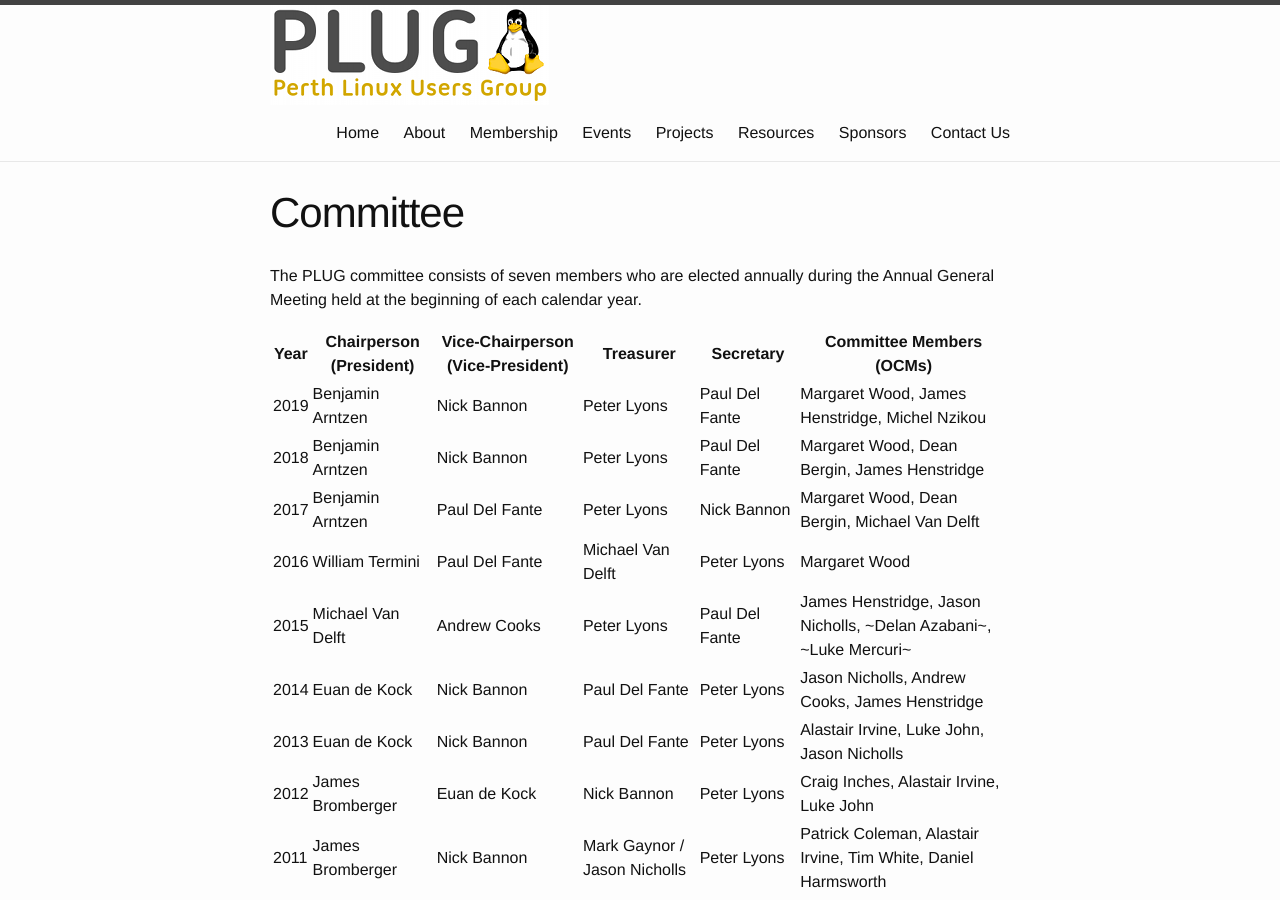
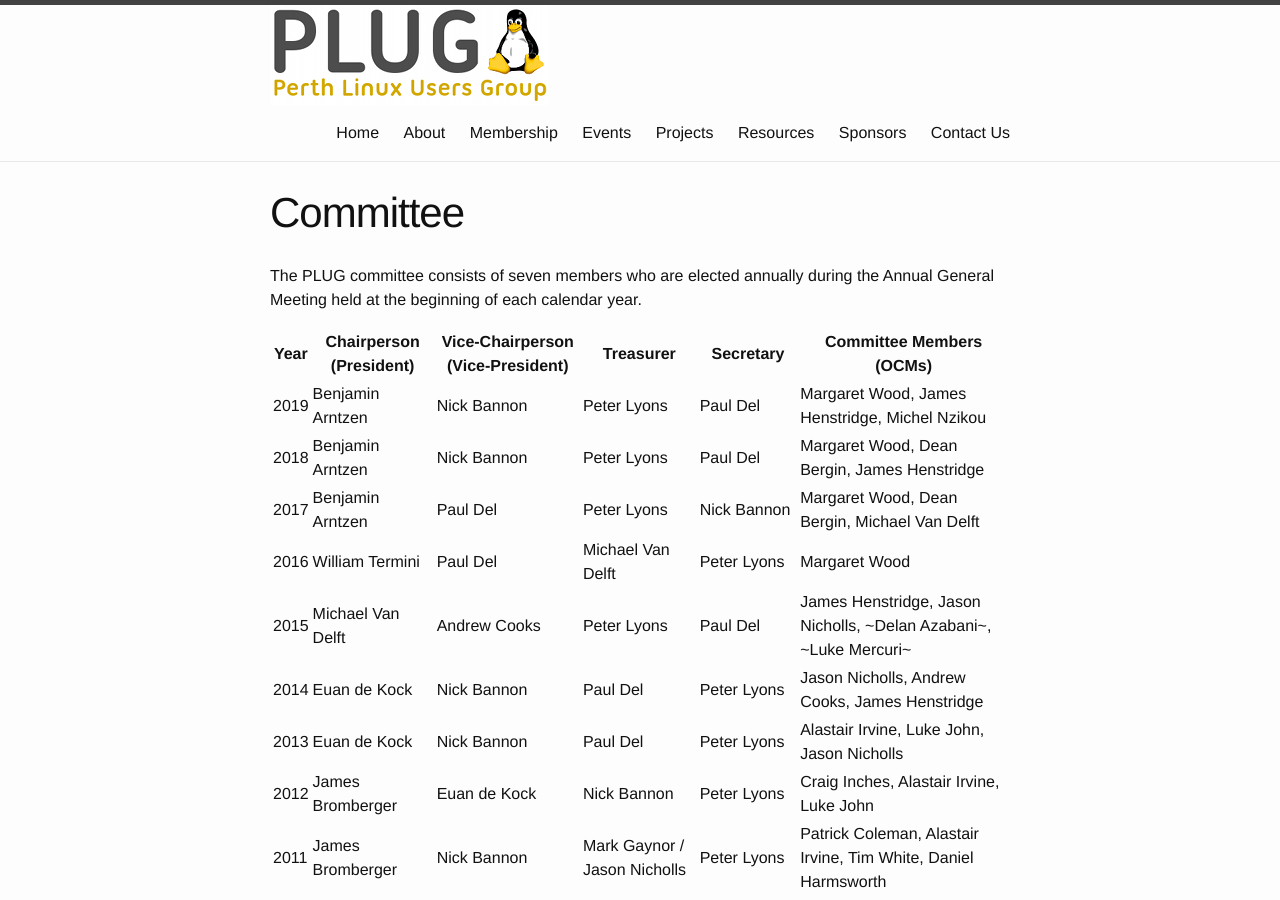
Before and after one commit to plugorgau/plugorgau.github.io, a Jekyll site: the page built from pages/about/committee.md, in a window 1280 px wide and 900 px high. Built offline with Jekyll 4.4.1, drawn with Linux system fonts in a browser that asks for light colours; nearby versions of some CDN libraries.

Commit message:
Update committee.md

```diff
--- a/pages/about/committee.md
+++ b/pages/about/committee.md
@@ -8,13 +8,13 @@ The PLUG committee consists of seven members who are elected annually during the
 
 Year | Chairperson (President) | Vice-Chairperson (Vice-President) | Treasurer | Secretary | Committee Members (OCMs)
 ---- | ----------------------- | --------------------- | --------- | ------------- | ------------------------
-2019 | Benjamin Arntzen  | Nick Bannon         | Peter Lyons | Paul Del Fante | Margaret Wood, James Henstridge, Michel Nzikou
-2018 | Benjamin Arntzen  | Nick Bannon         | Peter Lyons | Paul Del Fante | Margaret Wood, Dean Bergin, James Henstridge
-2017 | Benjamin Arntzen  | Paul Del Fante      | Peter Lyons | Nick Bannon | Margaret Wood, Dean Bergin, Michael Van Delft
-2016 | William Termini   | Paul Del Fante      | Michael Van Delft | Peter Lyons | Margaret Wood
-2015 | Michael Van Delft | Andrew Cooks        | Peter Lyons | Paul Del Fante | James Henstridge,  Jason Nicholls, ~Delan Azabani~, ~Luke Mercuri~
-2014 | Euan de Kock      | Nick Bannon         | Paul Del Fante | Peter Lyons | Jason Nicholls, Andrew Cooks, James Henstridge
-2013 | Euan de Kock      | Nick Bannon         | Paul Del Fante | Peter Lyons | Alastair Irvine, Luke John, Jason Nicholls
+2019 | Benjamin Arntzen  | Nick Bannon         | Peter Lyons | Paul Del       | Margaret Wood, James Henstridge, Michel Nzikou
+2018 | Benjamin Arntzen  | Nick Bannon         | Peter Lyons | Paul Del       | Margaret Wood, Dean Bergin, James Henstridge
+2017 | Benjamin Arntzen  | Paul Del            | Peter Lyons | Nick Bannon | Margaret Wood, Dean Bergin, Michael Van Delft
+2016 | William Termini   | Paul Del            | Michael Van Delft | Peter Lyons | Margaret Wood
+2015 | Michael Van Delft | Andrew Cooks        | Peter Lyons | Paul Del       | James Henstridge,  Jason Nicholls, ~Delan Azabani~, ~Luke Mercuri~
+2014 | Euan de Kock      | Nick Bannon         | Paul Del    | Peter Lyons | Jason Nicholls, Andrew Cooks, James Henstridge
+2013 | Euan de Kock      | Nick Bannon         | Paul Del    | Peter Lyons | Alastair Irvine, Luke John, Jason Nicholls
 2012 | James Bromberger  | Euan de Kock        | Nick Bannon | Peter Lyons | Craig Inches, Alastair Irvine, Luke John
 2011 | James Bromberger  | Nick Bannon         | Mark Gaynor / Jason Nicholls | Peter Lyons | Patrick Coleman, Alastair Irvine, Tim White, Daniel Harmsworth
 2010 | Tim White         | Nick Bannon         | Mark Gaynor | Peter Lyons | Patrick Coleman, Alastair Irvine
```
